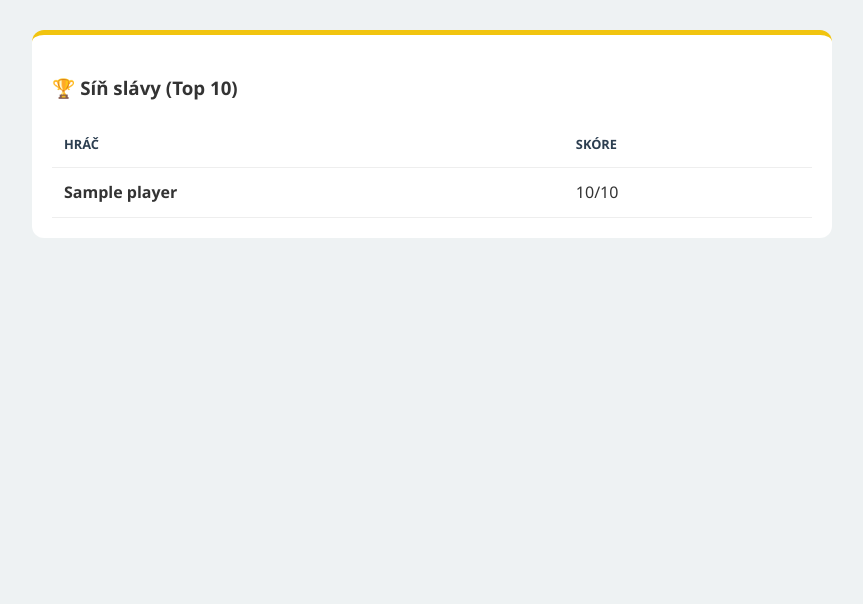
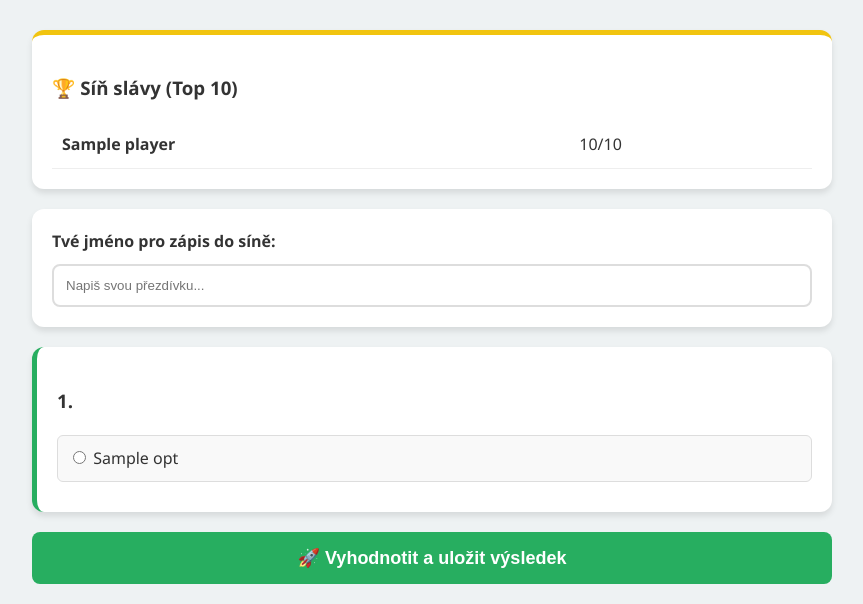
Before and after one commit to sarka3952-coder/projekttoes, a Python web app: template templates/index.html in a window 1280 px wide. Shown: the part 196-800 px from the top of the page, without its empty margins (208-1071 px from the left). Run offline with Jinja, Linux system fonts and the light colour scheme; the template is opened without the code that fills it: most values are stand-ins (such as "Sample title", 1, 10 or a date in 2020).

Commit message:
Update index.html

```diff
--- a/templates/index.html
+++ b/templates/index.html
@@ -7,31 +7,19 @@
     <style>
         body { font-family: 'Segoe UI', Tahoma, Geneva, Verdana, sans-serif; max-width: 800px; margin: 0 auto; padding: 20px; line-height: 1.6; background-color: #eef2f3; color: #333; }
         header { text-align: center; margin-bottom: 30px; padding: 20px; background: #2c3e50; color: white; border-radius: 10px; }
+        .leaderboard-card { background: white; padding: 20px; border-radius: 12px; margin-bottom: 20px; border-top: 5px solid #f1c40f; box-shadow: 0 4px 6px rgba(0,0,0,0.1); }
+        .leaderboard-table { width: 100%; border-collapse: collapse; }
+        .leaderboard-table td { padding: 10px; border-bottom: 1px solid #eee; }
+        .name-section { background: white; padding: 20px; border-radius: 12px; margin-bottom: 20px; box-shadow: 0 4px 6px rgba(0,0,0,0.1); }
+        input[type="text"] { width: 100%; padding: 12px; margin-top: 10px; border: 2px solid #ddd; border-radius: 8px; box-sizing: border-box; }
+        .question-card { background: white; padding: 20px; border-radius: 12px; margin-bottom: 20px; box-shadow: 0 4px 6px rgba(0,0,0,0.1); border-left: 5px solid #27ae60; }
+        .options label { display: block; margin-bottom: 10px; padding: 10px; background: #f9f9f9; border-radius: 6px; cursor: pointer; border: 1px solid #ddd; }
+        .btn { display: block; width: 100%; background: #27ae60; color: white; padding: 15px; border: none; border-radius: 8px; cursor: pointer; font-size: 18px; font-weight: bold; }
+        #result { margin-top: 30px; padding: 25px; border-radius: 12px; display: none; background: #fff; border: 2px solid #27ae60; text-align: center; animation: fadeIn 0.5s; }
+        @keyframes fadeIn { from { opacity: 0; } to { opacity: 1; } }
 
-        /* Styl pro Síň slávy */
-        .leaderboard-card { background: white; padding: 20px; border-radius: 12px; margin-bottom: 20px; border-top: 5px solid #f1c40f; shadow: 0 4px 6px rgba(0,0,0,0.1); }
-        .leaderboard-table { width: 100%; border-collapse: collapse; margin-top: 10px; }
-        .leaderboard-table th, .leaderboard-table td { padding: 12px; text-align: left; border-bottom: 1px solid #eee; }
-        .leaderboard-table th { color: #2c3e50; text-transform: uppercase; font-size: 0.8em; }
-
-        .question-card { background: white; padding: 20px; border-radius: 12px; margin-bottom: 20px; box-shadow: 0 4px 6px rgba(0,0,0,0.1); border-left: 5px solid #27ae60; }
-        .question-card h3 { margin-top: 0; color: #2c3e50; }
-
-        /* Styl pro vstup jména */
-        .name-section { background: white; padding: 20px; border-radius: 12px; margin-bottom: 20px; box-shadow: 0 4px 6px rgba(0,0,0,0.1); }
-        input[type="text"] { width: 100%; padding: 12px; margin-top: 10px; border: 2px solid #ddd; border-radius: 8px; box-sizing: border-box; font-size: 16px; }
-
-        .options { margin-top: 15px; }
-        .options label { display: block; margin-bottom: 10px; padding: 10px; background: #f9f9f9; border-radius: 6px; cursor: pointer; transition: 0.2s; border: 1px solid #ddd; }
-        .options label:hover { background: #d1f2eb; border-color: #1abc9c; }
-        .options input { margin-right: 10px; }
-
-        .btn { display: block; width: 100%; background: #27ae60; color: white; padding: 15px; border: none; border-radius: 8px; cursor: pointer; font-size: 18px; font-weight: bold; transition: 0.3s; }
-        .btn:hover { background: #219150; transform: translateY(-2px); }
-
-        #result { margin-top: 30px; padding: 25px; border-radius: 12px; display: none; background: #fff; border: 2px solid #27ae60; text-align: center; animation: fadeIn 0.5s; }
-        #ai-comment { font-style: italic; color: #16a085; margin-top: 15px; font-size: 1.2em; border-top: 1px solid #eee; padding-top: 15px; }
-        @keyframes fadeIn { from { opacity: 0; } to { opacity: 1; } }
+        /* Styl pro bublinu AI zoologa */
+        .ai-bubble { background: #fdf6e3; border: 2px solid #eee; border-radius: 15px; padding: 20px; position: relative; margin-top: 20px; box-shadow: 0 4px 15px rgba(0,0,0,0.05); }
     </style>
 </head>
 <body>
@@ -44,21 +32,74 @@
     <div class="leaderboard-card">
         <h3>🏆 Síň slávy (Top 10)</h3>
         <table class="leaderboard-table">
-            <thead>
-                <tr>
-                    <th>Hráč</th>
-                    <th>Skóre</th>
-                </tr>
-            </thead>
-            <tbody>
-                {% for player in leaderboard %}
-                <tr>
-                    <td><strong>{{ player.name }}</strong></td>
-                    <td>{{ player.score }}/10</td>
-                </tr>
-                {% endfor %}
-            </tbody>
+            {% for player in leaderboard %}
+            <tr><td><strong>{{ player.name }}</strong></td><td>{{ player.score }}/10</td></tr>
+            {% endfor %}
         </table>
     </div>
 
-    <div class="name-section
+    <div class="name-section">
+        <label for="username"><strong>Tvé jméno pro zápis do síně:</strong></label>
+        <input type="text" id="username" placeholder="Napiš svou přezdívku..." maxlength="20">
+    </div>
+
+    <form id="quiz-form">
+        {% for question in questions %}
+        <div class="question-card" data-ans="{{ question.ans }}" data-id="{{ question.id }}">
+            <h3>{{ loop.index }}. {{ question.q }}</h3>
+            <div class="options">
+                {% for opt in question.opts %}
+                <label><input type="radio" name="q{{ question.id }}" value="{{ loop.index0 }}" required> {{ opt }}</label>
+                {% endfor %}
+            </div>
+        </div>
+        {% endfor %}
+        <button type="submit" class="btn">🚀 Vyhodnotit a uložit výsledek</button>
+    </form>
+
+    <div id="result">
+        <h2 id="score-text"></h2>
+
+        <div class="ai-bubble">
+            <div style="font-size: 2.5em; margin-bottom: 10px;">👨‍🔬</div>
+            <div style="font-weight: bold; color: #27ae60;">AI Zoolog říká:</div>
+            <div id="ai-comment">💬 Přemýšlím...</div>
+        </div>
+
+        <button onclick="location.reload()" class="btn" style="margin-top: 30px; background: #34495e;">Hrát znovu</button>
+    </div>
+
+    <script>
+        document.getElementById('quiz-form').onsubmit = async (e) => {
+            e.preventDefault();
+            const username = document.getElementById('username').value.trim() || "Anonym";
+            let score = 0;
+            const cards = document.querySelectorAll('.question-card');
+
+            cards.forEach(card => {
+                if (card.querySelector('input:checked')?.value === card.getAttribute('data-ans')) score++;
+            });
+
+            document.getElementById('quiz-form').style.display = 'none';
+            document.querySelector('.name-section').style.display = 'none';
+            document.getElementById('result').style.display = 'block';
+            document.getElementById('score-text').innerText = `Skóre: ${score} z 10`;
+            window.scrollTo({ top: 0, behavior: 'smooth' });
+
+            await fetch('/submit', {
+                method: 'POST',
+                headers: { 'Content-Type': 'application/json' },
+                body: JSON.stringify({ user: username, score: score })
+            });
+
+            const aiRes = await fetch('/ai', {
+                method: 'POST',
+                headers: { 'Content-Type': 'application/json' },
+                body: JSON.stringify({ score: score, user: username })
+            });
+            const aiData = await aiRes.json();
+            document.getElementById('ai-comment').innerText = aiData.ai_comment;
+        };
+    </script>
+</body>
+</html>
```
